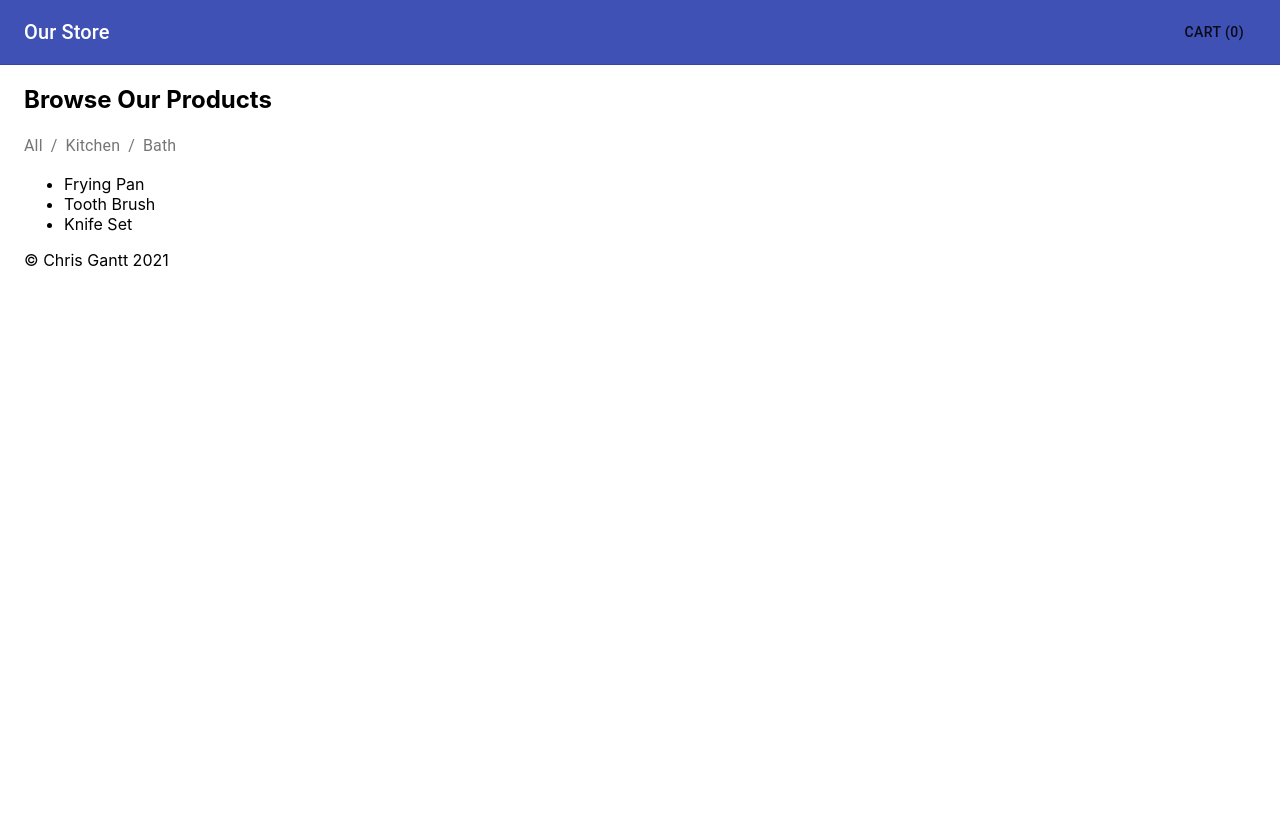
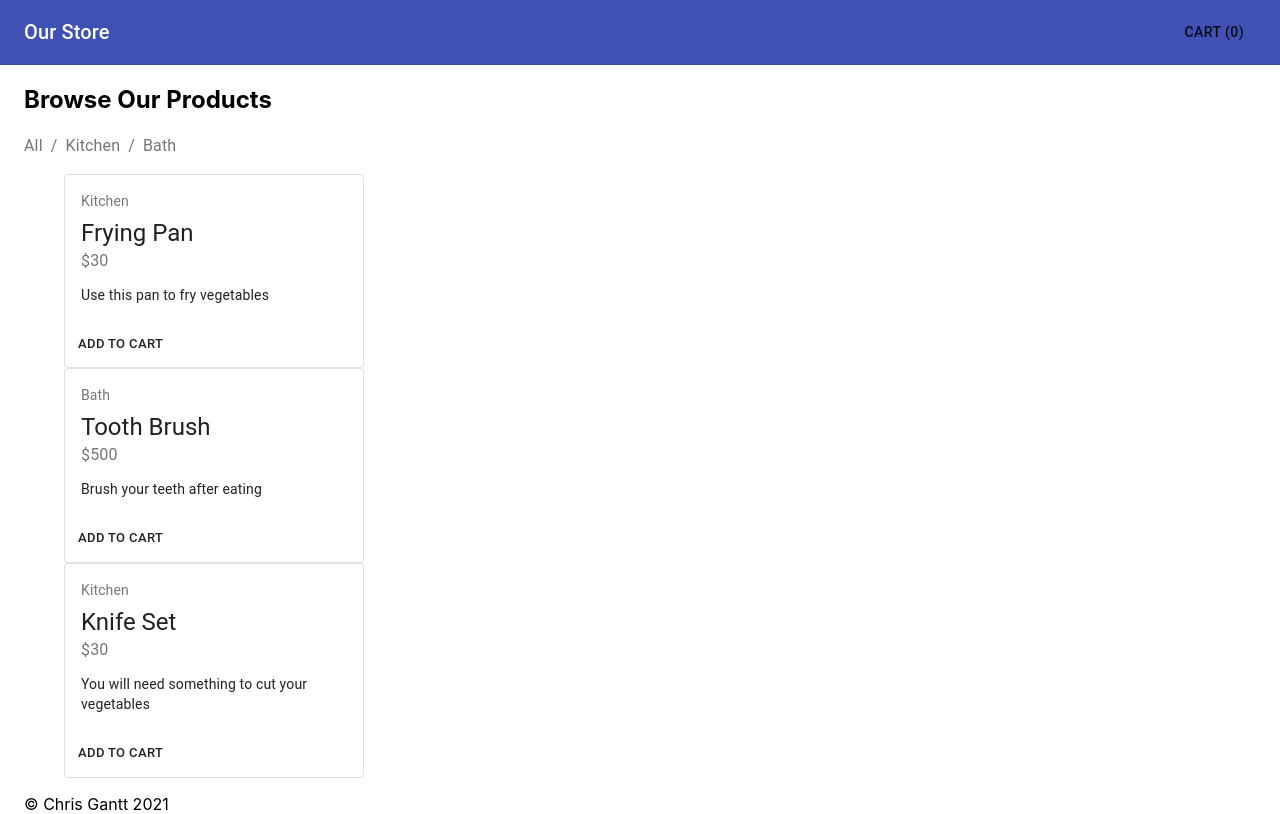
Before and after one commit to ganttArt/storefront, a React (Create React App) app: page / in a window 1280 px wide. Built offline with nearby package versions, Linux system fonts and the light colour scheme.

Commit message:
Created Product component that presents the products in cards.

```diff
--- /dev/null
+++ b/src/components/Product.js
@@ -0,0 +1,54 @@
+import React from 'react';
+import { makeStyles } from '@material-ui/core/styles';
+import Card from '@material-ui/core/Card';
+import CardActions from '@material-ui/core/CardActions';
+import CardContent from '@material-ui/core/CardContent';
+import Button from '@material-ui/core/Button';
+import Typography from '@material-ui/core/Typography';
+
+const useStyles = makeStyles({
+  root: {
+    minWidth: 275,
+    width: '25%',
+  },
+  bullet: {
+    display: 'inline-block',
+    margin: '0 2px',
+    transform: 'scale(0.8)',
+  },
+  title: {
+    fontSize: 14,
+  },
+  pos: {
+    marginBottom: 12,
+  },
+});
+
+const Product = props => {
+  const classes = useStyles();
+  const category = props.product.category.charAt(0).toUpperCase() + props.product.category.slice(1);
+
+  return(
+    <Card className={classes.root} variant="outlined" width="25%">
+      <CardContent>
+        <Typography className={classes.title} color="textSecondary" gutterBottom>
+          {category}
+        </Typography>
+        <Typography variant="h5" component="h2">
+          {props.product.name}
+        </Typography>
+        <Typography className={classes.pos} color="textSecondary">
+          ${props.product.price}
+        </Typography>
+        <Typography variant="body2" component="p">
+          {props.product.description}
+        </Typography>
+      </CardContent>
+      <CardActions>
+        <Button size="small">Add To Cart</Button>
+      </CardActions>
+    </Card>
+  )
+}
+
+export default Product;
--- a/src/components/Products.js
+++ b/src/components/Products.js
@@ -2,6 +2,8 @@ import React from 'react';
 import { connect } from 'react-redux';
 import useStyles from '../style/materialUi';
 import { Container } from '@material-ui/core';
+
+import Product from './Product';
 
 const Products = props => {
   const classes = useStyles();
@@ -10,7 +12,7 @@ const Products = props => {
     <Container>
       <ul>
         {props.products.map(product => {
-          return <li>{product.name}</li>
+            return <Product product={product}/>
         })}
       </ul>
     </Container>
```
